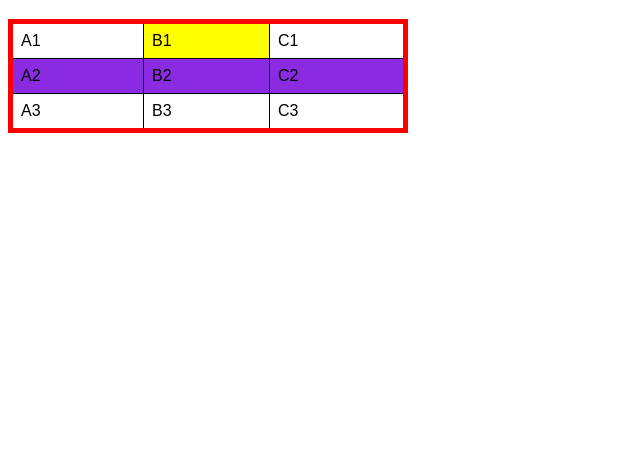
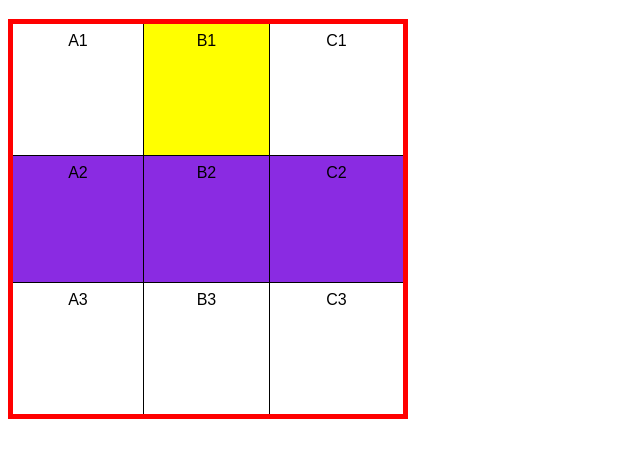
Before and after one commit to lzut15k/HTML-e-CSS, a plain HTML site: page Modolu 3/ex002/index.html in a window 1280 px wide. Shown: the part 61-518 px from the top of the page, without its empty margins (0-640 px from the left). Drawn offline with Linux system fonts and the light colour scheme.

Commit message:
Alinhamento de tabela

```diff
--- a/Modolu 3/ex002/index.html
+++ b/Modolu 3/ex002/index.html
@@ -10,6 +10,7 @@
         }
         table {
             width: 400px;
+            height: 400px;
             border-collapse: collapse;
             border: 5px solid red;
         }
@@ -19,6 +20,8 @@
         td {
             border: 1px solid black;
             padding: 8px;
+            text-align: center; /* Alinhamento horizontal */
+            vertical-align: top; /* Alinhamento vertical */
         }
         td.dado {
             background-color: yellow;
```
